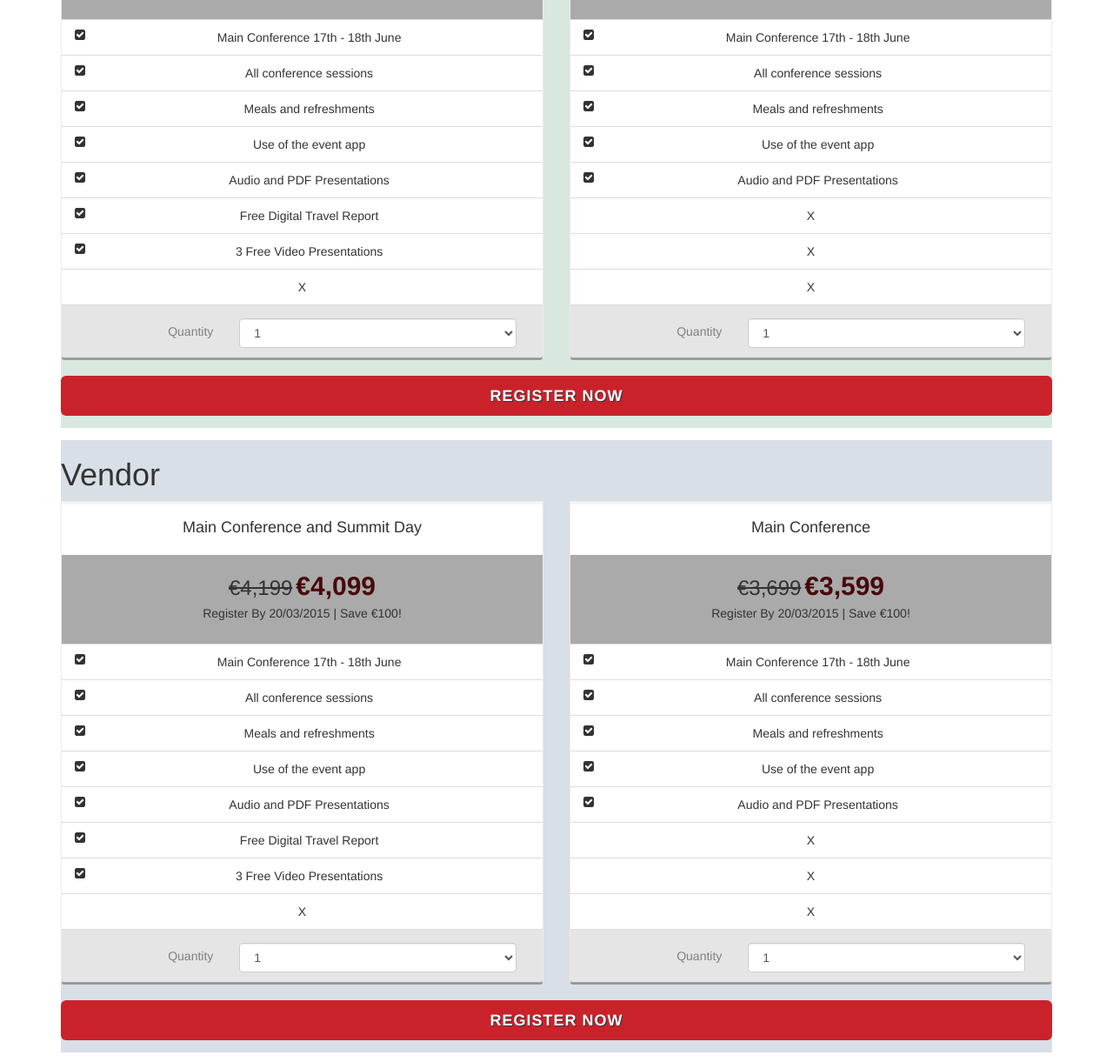
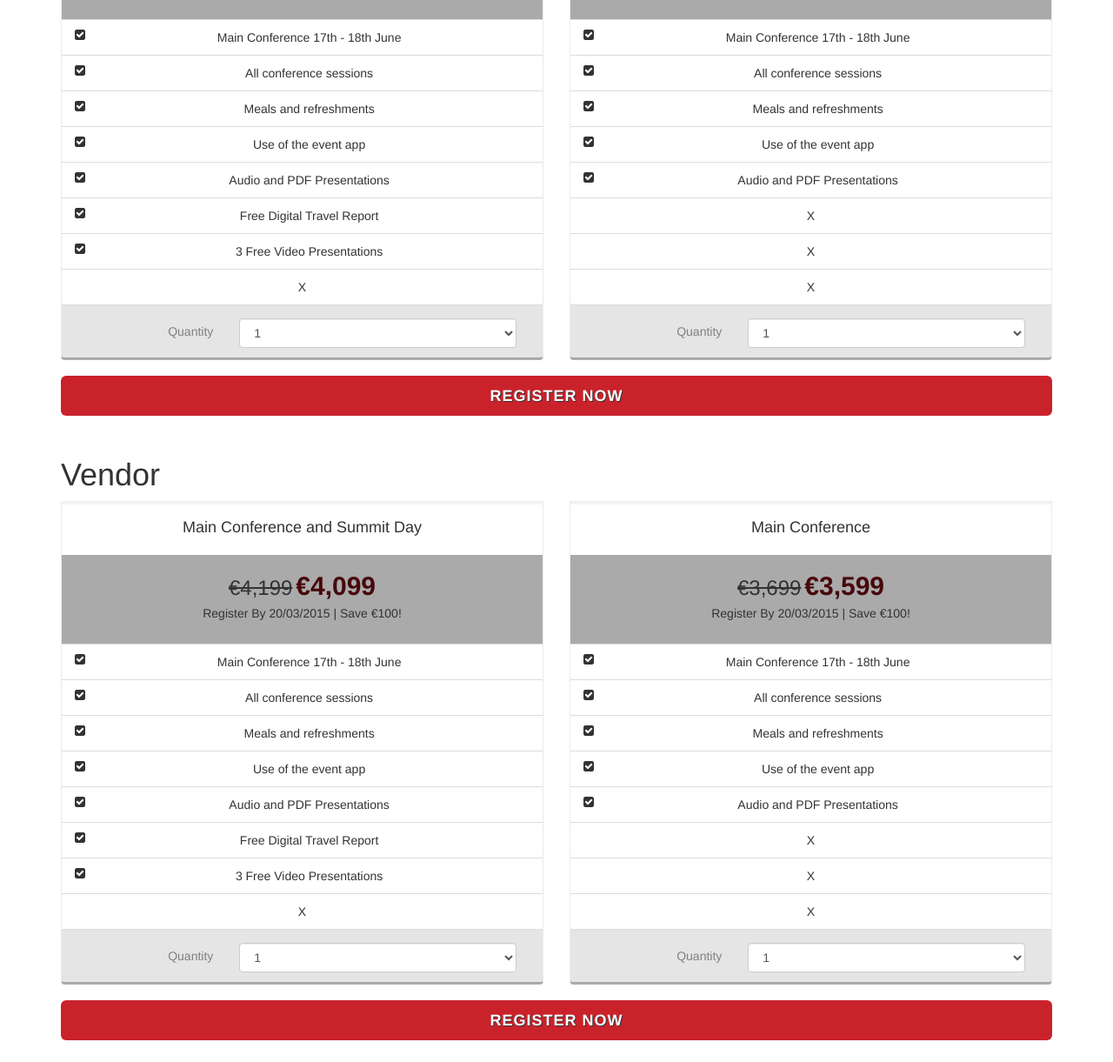
Before and after one commit to markthib/Pricing-Tables, a plain HTML site: page index.html in a window 1280 px wide. Shown: the part 622-1843 px from the top of the page at 87% size. Drawn offline with nearby package versions, Linux system fonts and the light colour scheme.

Commit message:
bg color only to inline

```diff
--- a/style.css
+++ b/style.css
@@ -46,5 +46,5 @@
 
 /* Tier Defaults */
 .Tier { padding-bottom: 1em; margin-bottom:1em; }
-.Tier1, .Tier3, .Tier5, .Tier7 { background:#D9E8DF; }
-.Tier2, .Tier4, .Tier6, .Tier8 { background:#D9DFE7; }
+.tiercombined .Tier1, .tiercombined .Tier3, .tiercombined .Tier5, .tiercombined .Tier7 { background:#D9E8DF; }
+.tiercombined .Tier2, .tiercombined .Tier4, .tiercombined .Tier6, .tiercombined .Tier8 { background:#D9DFE7; }
```
